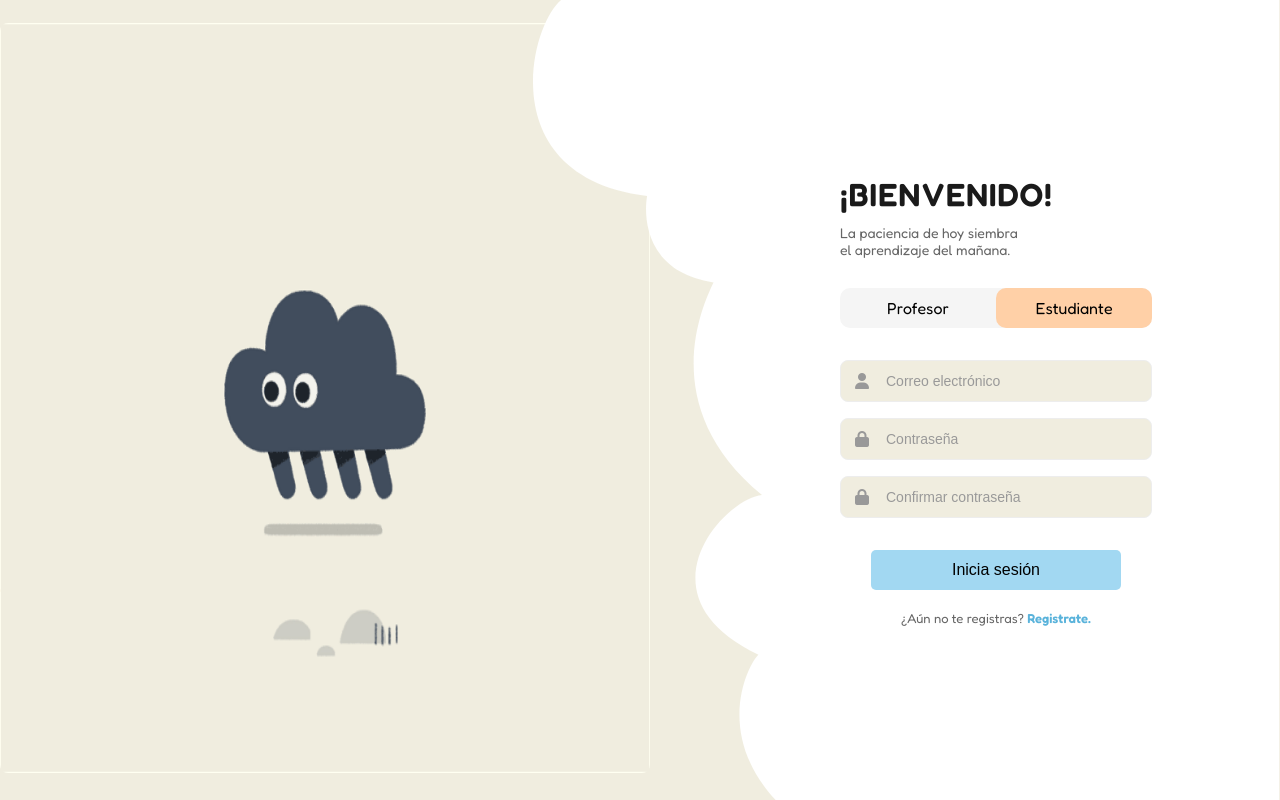
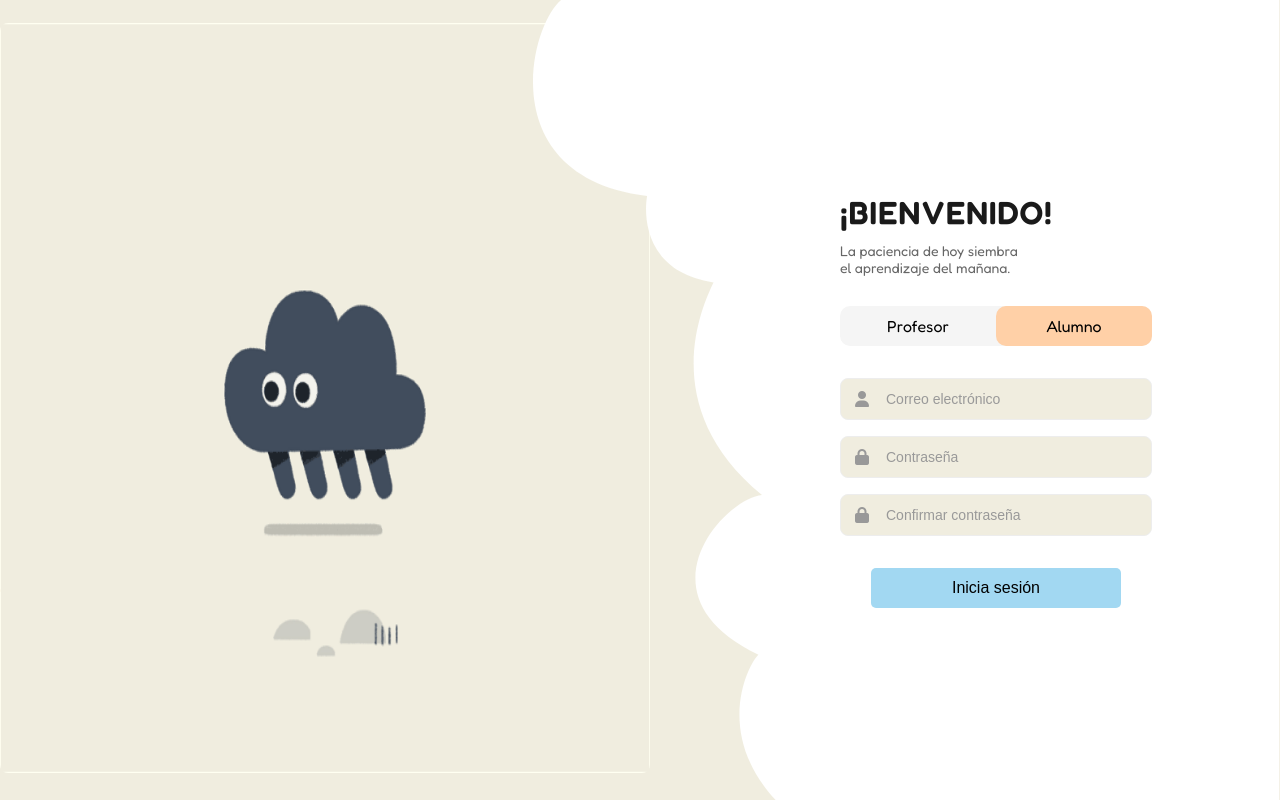
Before and after one commit to YBJ-UP/Nubo, an Angular app: page /login/student in a window 1280 px wide. Built offline with nearby package versions, Linux system fonts and the light colour scheme.

Commit message:
cambios visuales

```diff
--- a/src/app/components/login-type/login-type.html
+++ b/src/app/components/login-type/login-type.html
@@ -1,7 +1,7 @@
 @if (selection() == "teacher") {
     <p class="selected" routerLink="../../login/teacher">Profesor</p>
-    <p routerLink="../../login/student">Estudiante</p>
+    <p routerLink="../../login/student">Alumno</p>
 } @else if (selection() == "student") {
     <p routerLink="../../login/teacher">Profesor</p>
-    <p class="selected" routerLink="../../login/student">Estudiante</p>
+    <p class="selected" routerLink="../../login/student">Alumno</p>
 }
--- a/src/app/login/students/students.html
+++ b/src/app/login/students/students.html
@@ -30,10 +30,6 @@
 
             <button type="submit">Inicia sesión</button>
         </form>
-
-        <div class="redireccion">
-            <p>¿Aún no te registras? <span routerLink="../../register">Registrate.</span></p>
-        </div>
     </div>
 </section>
 
```
